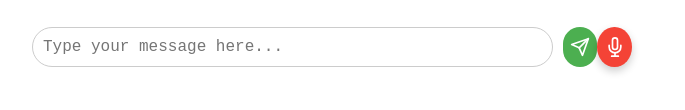
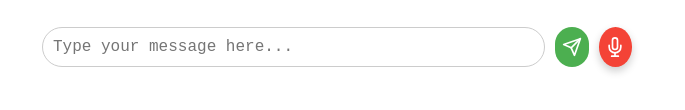
Before and after one commit to clarng/ags, a website: page ags/agent/tinka.html in a window 1280 px wide. Shown: the part 435-545 px from the top of the page, without its empty margins (308-993 px from the left). Drawn offline with Linux system fonts and the light colour scheme.

Commit message:
mic layout

```diff
--- a/ags/agent/tinka.html
+++ b/ags/agent/tinka.html
@@ -126,19 +126,17 @@
         .openai-button {
             background-color: #4CAF50;
             color: white;
-            padding: 10px 15px;
+            padding: 0;
             border: none;
-            border-radius: 4px;
+            border-radius: 20px;
             cursor: pointer;
             font-size: 16px;
-            margin: 0;
+            margin: 10px;
             width: 40px;
             height: 40px;
             display: flex;
             align-items: center;
             justify-content: center;
-            border-radius: 20px;
-            padding: 0;
         }
         .openai-button:hover {
             background-color: #45a049;
@@ -180,7 +178,7 @@
         }
         .input-container textarea {
             flex-grow: 1;
-            margin-right: 10px;
+            margin-left: 10px;
             resize: none;
             height: 40px;
             padding: 10px;
@@ -189,7 +187,7 @@
             font-size: 16px;
         }
         .input-container button {
-            margin: 0;
+            margin-left: 10px;
             border-radius: 20px;
             height: 40px;
             width: 40px;
```
